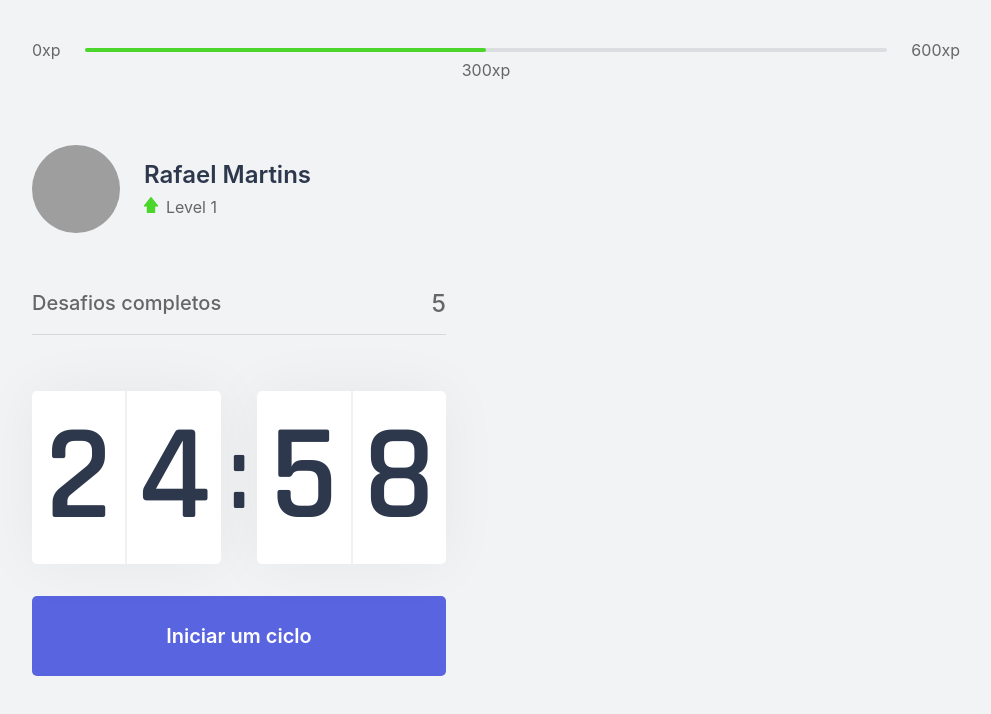
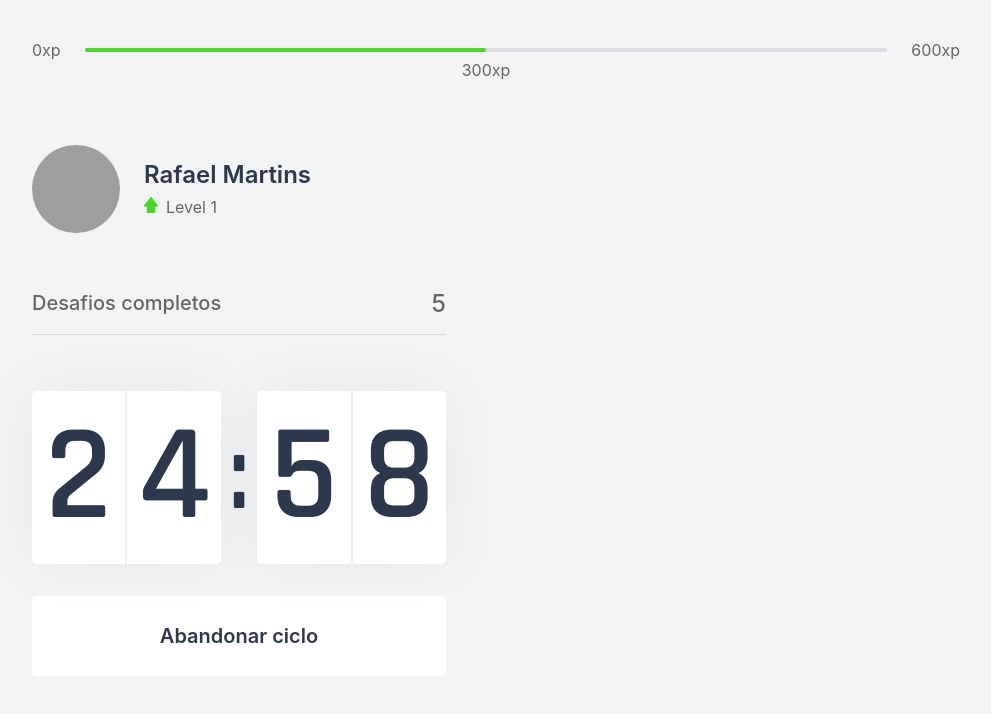
Before and after one commit to rafaelmartins92/moveit, a Next.js app: page / in a window 1280 px wide. Both pictures are taken after a click on the button "Iniciar um ciclo". Shown: the top 714 px of the page, without its empty margins (144-1135 px from the left). Built offline with nearby package versions, Linux system fonts and the light colour scheme; grey boxes are pictures that could not be loaded.

Commit message:
chore: add countdownTimeout function

```diff
--- a/src/components/Countdown.tsx
+++ b/src/components/Countdown.tsx
@@ -1,9 +1,11 @@
 import { useEffect, useState } from "react";
 import styles from "../styles/components/Countdown.module.css";
 
+let countdownTimeout: NodeJS.Timeout;
+
 export function Countdown() {
   const [time, setTime] = useState(25 * 60);
-  const [active, setActive] = useState(false);
+  const [isActive, setIsActive] = useState(false);
 
   const minutes = Math.floor(time / 60);
   const seconds = time % 60;
@@ -12,16 +14,22 @@
   const [secondLeft, secondRight] = String(seconds).padStart(2, "0").split("");
 
   function startCountdown() {
-    setActive(true);
+    setIsActive(true);
+  }
+
+  function resetCountdown() {
+    clearTimeout(countdownTimeout);
+    setIsActive(false);
+    setTime(25 * 60);
   }
 
   useEffect(() => {
-    if (active && time > 0) {
-      setTimeout(() => {
+    if (isActive && time > 0) {
+      countdownTimeout = setTimeout(() => {
         setTime(time - 1);
       }, 1000);
     }
-  }, [active, time]);
+  }, [isActive, time]);
 
   return (
     <div>
@@ -37,6 +45,15 @@
         </div>
       </div>
 
+      {isActive ? (
+        <button
+          type="button"
+          className={`${styles.countdownButton} ${styles.countdownButtonActive}`}
+          onClick={resetCountdown}
+        >
+          Abandonar ciclo
+        </button>
+      ) : (
         <button
           type="button"
           className={styles.countdownButton}
@@ -44,6 +61,7 @@
         >
           Iniciar um ciclo
         </button>
+      )}
     </div>
   );
 }
--- a/src/styles/components/CountDown.module.css
+++ b/src/styles/components/CountDown.module.css
@@ -63,3 +63,13 @@
   background: var(--blue-dark);
   color: var(--white);
 }
+
+.countdownButtonActive {
+  background: var(--white);
+  color: var(--title);
+}
+
+.countdownButtonActive:hover {
+  background: var(--red);
+  color: var(--white);
+}
```
Lines whose indentation alone changed are shown as unchanged.
